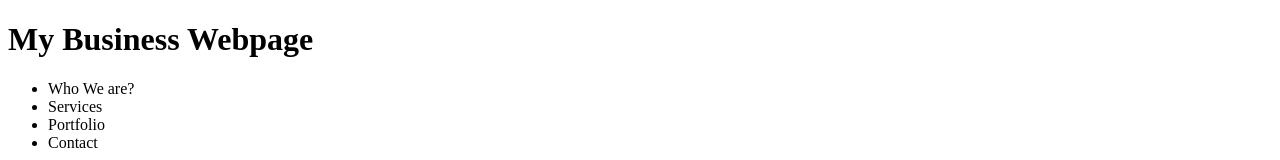
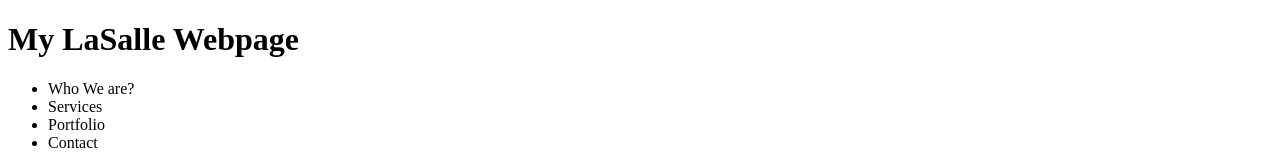
Before and after one commit to adrimachaca/lasalle-entregable1, a plain HTML site: page index.html in a window 1280 px wide. Shown: the top 160 px of the page. Drawn offline with Linux system fonts and the light colour scheme.

Commit message:
Update index.html
Cambio LaSalle

```diff
--- a/index.html
+++ b/index.html
@@ -7,7 +7,7 @@
   </head>
   <body>
     <header>
-      <h1>My Business Webpage</h1>
+      <h1>My LaSalle Webpage</h1>
       <nav>
         <ul>
           <li>Who We are?</li>
```
